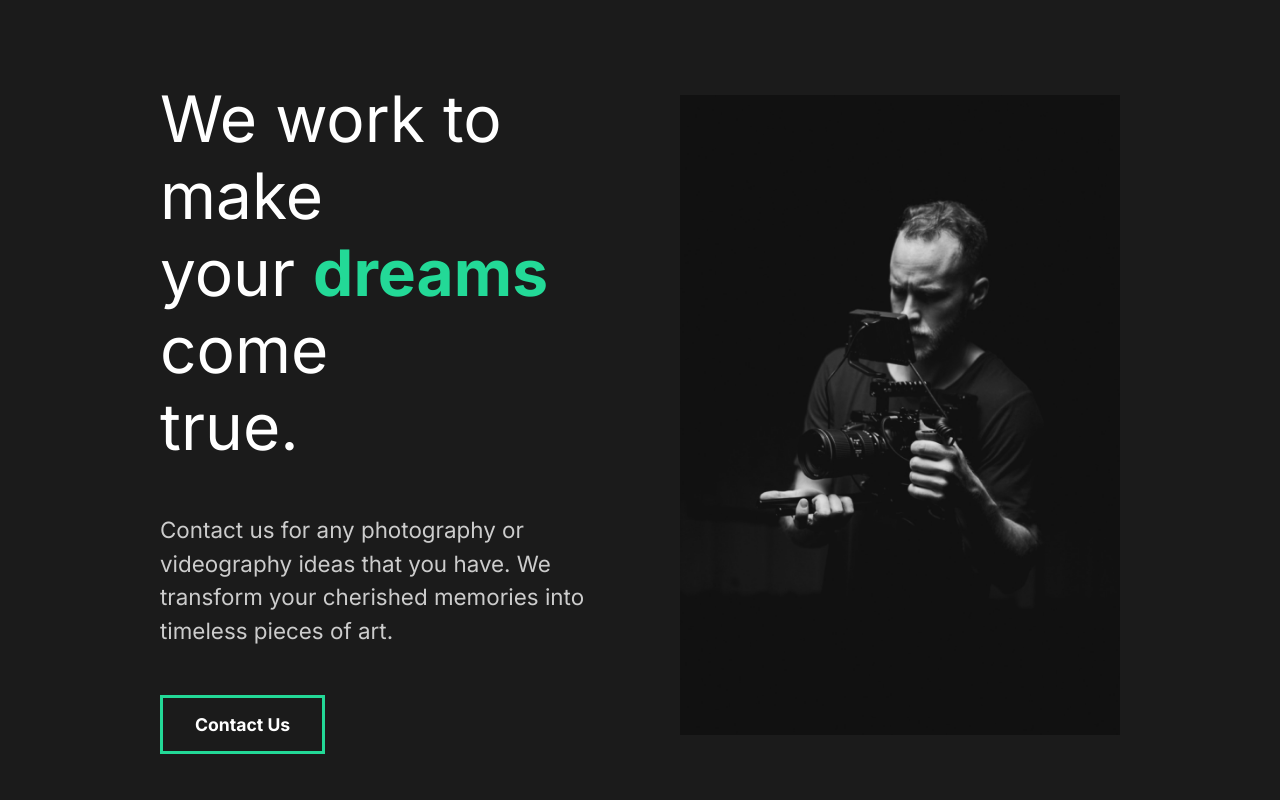
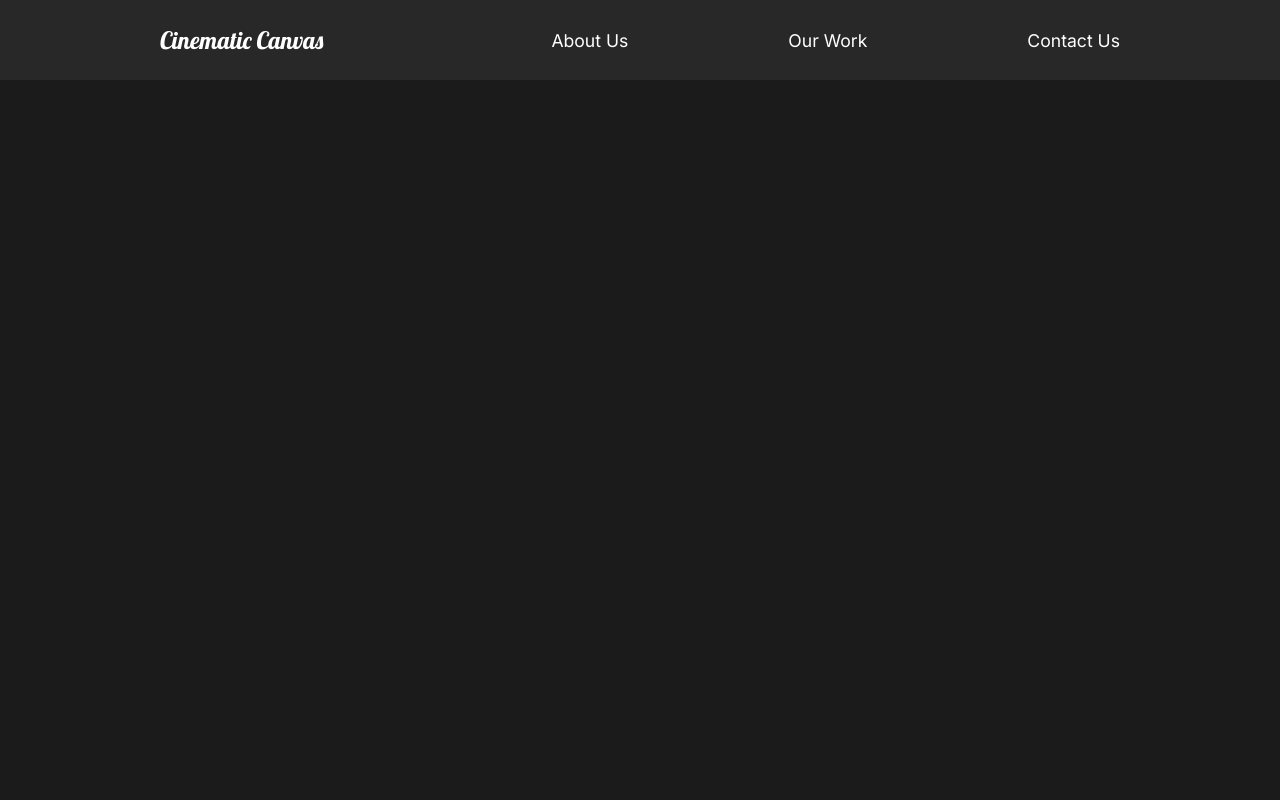
Before and after one commit to shullze/cinematic-canvas, a React (Create React App) app: page /contact in a window 1280 px wide. Shown: the top 800 px of the page. Built offline with nearby package versions, Linux system fonts and the light colour scheme.

Commit message:
added NavBar component and 2 more pages: about us, our work. Added corresponding style.

```diff
--- a/src/App.js
+++ b/src/App.js
@@ -1,4 +1,9 @@
+import {Routes, Route} from "react-router-dom";
+// Components & Pages
 import AboutUs from "./pages/AboutUs";
+import NavBar from "./components/NavBar";
+import ContactUs from "./pages/ContactUs";
+import OurWork from "./pages/OurWork";
 
 // Global Style
 import GlobalStyle from "./components/GlobalStyle";
@@ -7,7 +12,13 @@ function App() {
   return (
     <div className="App">
         <GlobalStyle/>
-        <AboutUs/>
+        <NavBar/>
+        <Routes>
+            <Route path='/' element={<AboutUs/>}/>
+            <Route path='about' element={<AboutUs/>}/>
+            <Route path='/contact' element={<ContactUs/>}/>
+            <Route path='/work' element={<OurWork/>}/>
+        </Routes>
     </div>
   );
 }
--- /dev/null
+++ b/src/components/NavBar.js
@@ -0,0 +1,54 @@
+import React from 'react';
+import styled from "styled-components";
+import {Link} from "react-router-dom";
+
+function NavBar(props) {
+    return (
+        <StyledNav>
+            <h1><Link to="/" id='logo'>Cinematic Canvas</Link></h1>
+            <ul>
+                <li>
+                    <Link to='about' >About Us</Link>
+                </li>
+                <li>
+                    <Link to='work'>Our Work</Link>
+                </li>
+                <li>
+                    <Link to='contact'>Contact Us</Link>
+                </li>
+            </ul>
+        </StyledNav>
+    );
+}
+
+const StyledNav = styled.nav`
+  min-height: 10vh;
+  display: flex;
+  margin: auto;
+  justify-content: space-between;
+  align-items: center;
+  padding: 1rem 10rem;
+  background: #282828;
+  a{
+    color: white;
+    text-decoration: none;
+  }
+  ul{
+    display: flex;
+    list-style: none;
+
+  }
+  #logo{
+    font-size: 1.5rem;
+    font-family: "Lobster", cursive;
+    font-weight: lighter;
+  }
+
+  li{
+    padding-left: 10rem;
+    position: relative;
+  }
+`
+
+
+export default NavBar;
--- a/src/index.js
+++ b/src/index.js
@@ -2,11 +2,14 @@ import React from 'react';
 import ReactDOM from 'react-dom/client';
 import App from './App';
 import reportWebVitals from './reportWebVitals';
+import {BrowserRouter} from "react-router-dom";
 
 const root = ReactDOM.createRoot(document.getElementById('root'));
 root.render(
   <React.StrictMode>
-    <App />
+    <BrowserRouter>
+        <App />
+    </BrowserRouter>
   </React.StrictMode>
 );
 reportWebVitals();
--- /dev/null
+++ b/src/pages/ContactUs.js
@@ -0,0 +1,11 @@
+import React from 'react';
+
+function ContactUs(props) {
+    return (
+        <div>
+
+        </div>
+    );
+}
+
+export default ContactUs;
--- /dev/null
+++ b/src/pages/OurWork.js
@@ -0,0 +1,11 @@
+import React from 'react';
+
+function OurWork(props) {
+    return (
+        <div>
+
+        </div>
+    );
+}
+
+export default OurWork;
```
